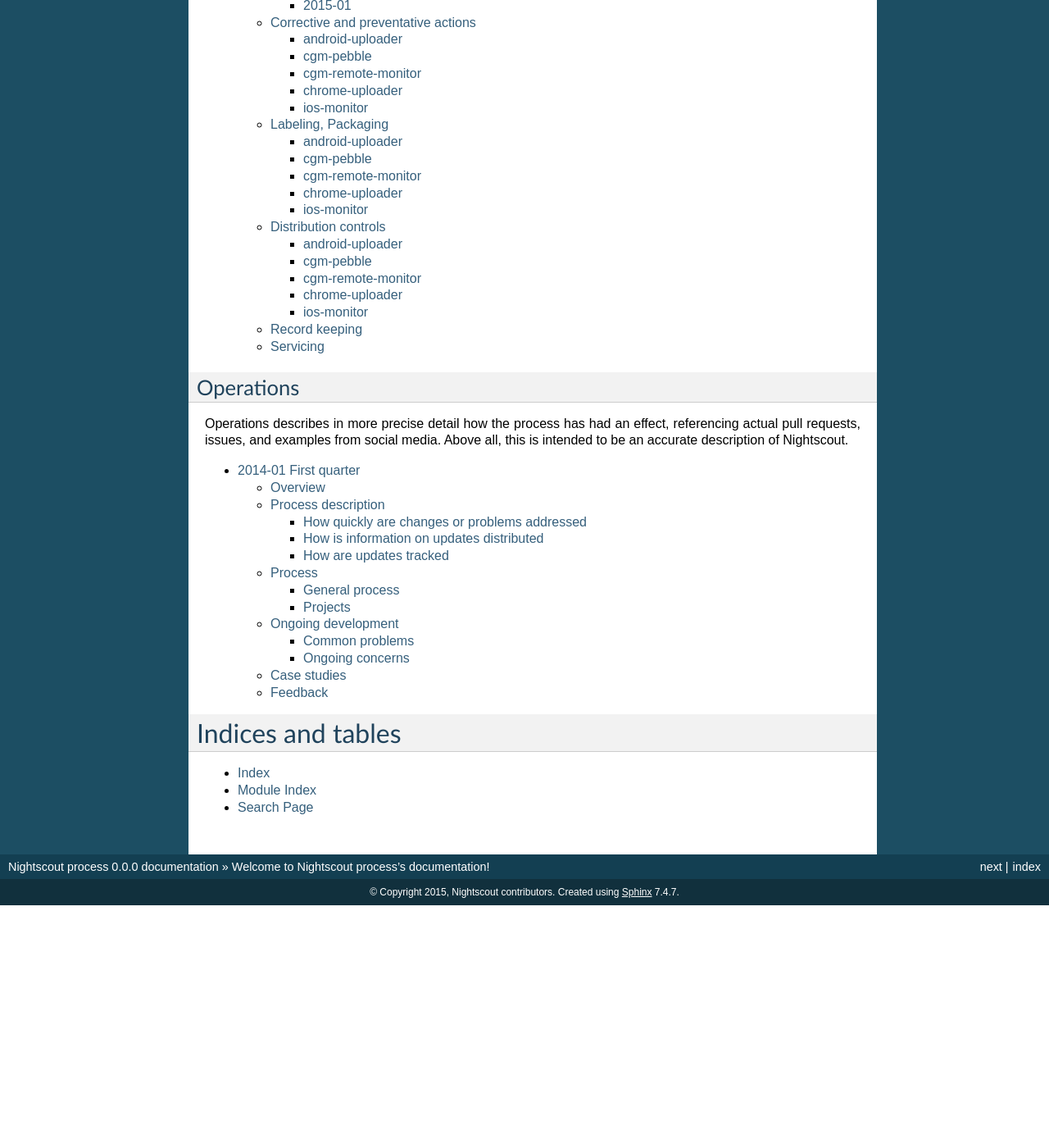
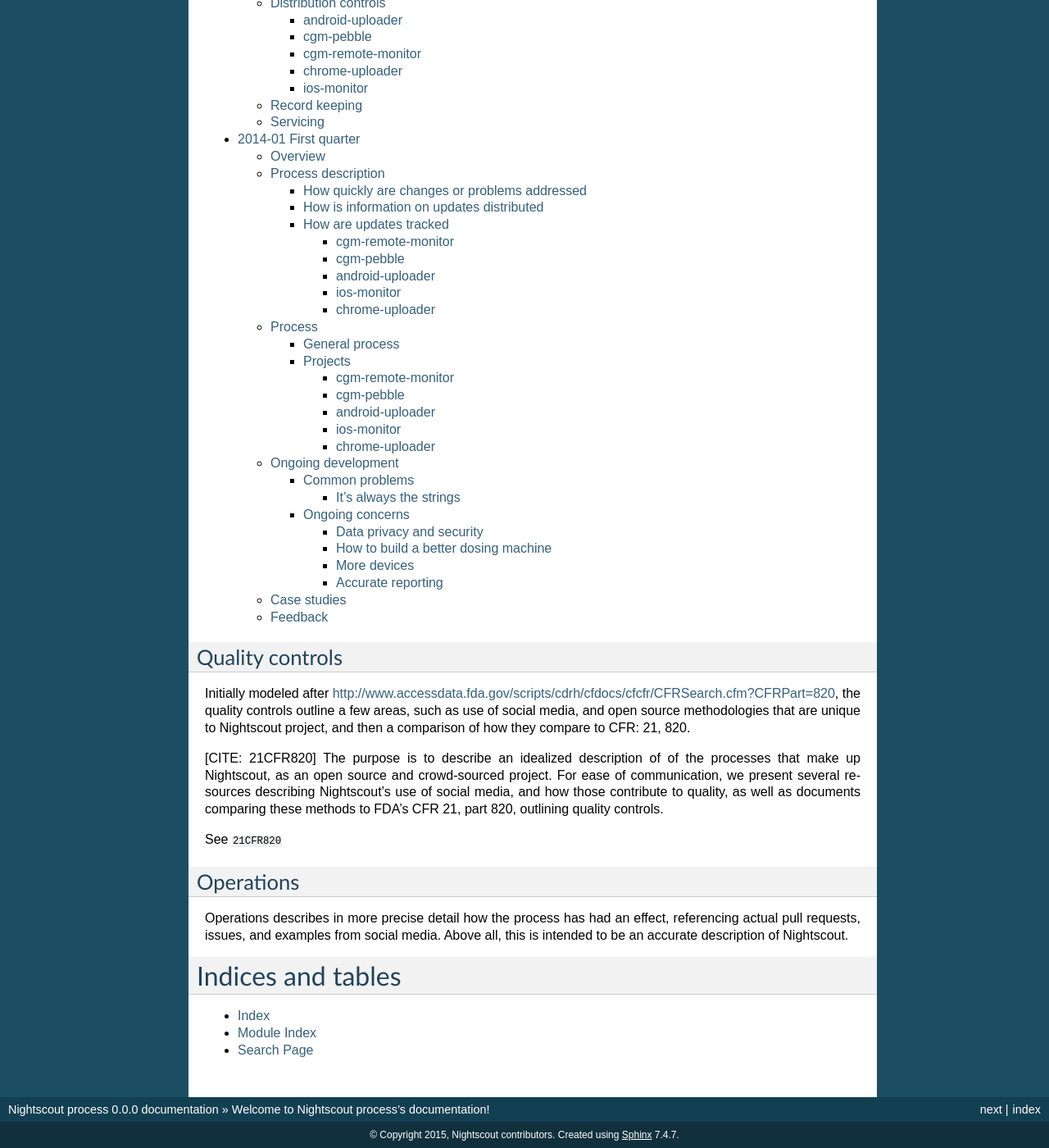
Before and after one commit to nightscout/process-controls, a Sphinx documentation site: the page built from source/index.rst, in a window 1280 px wide and 1400 px high, scrolled down 1138 px. Shown: the whole window at 82% size. Built offline with Sphinx 7.4.7, drawn with Linux system fonts in a browser that asks for light colours; formulas are drawn with MathJax 3; cross-references to code outside the pages are shown as plain code; before the commit the page ends 2242 px from its top, so only the background shows below that; some of the changed lines change nothing that is shown; some of the changed text lies outside the part shown.

Commit message:
go back to single toc

```diff
--- a/source/index.rst
+++ b/source/index.rst
@@ -6,7 +6,11 @@
 Welcome to Nightscout process's documentation!
 ==============================================
 
+.. toctree::
+   :maxdepth: 4
 
+   controls/index
+   operations/2014-01/index
 
 Quality controls
 ----------------
@@ -25,11 +29,6 @@
 
 See :cite:`21CFR820`
 
-.. toctree::
-   :maxdepth: 4
-
-   controls/index
-
 
 
 Operations
@@ -38,10 +37,6 @@
 referencing actual pull requests, issues, and examples from social media.
 Above all, this is intended to be an accurate description of Nightscout.
 
-.. toctree::
-   :maxdepth: 3
-
-   operations/2014-01/index
 
 Indices and tables
 ==================
```
